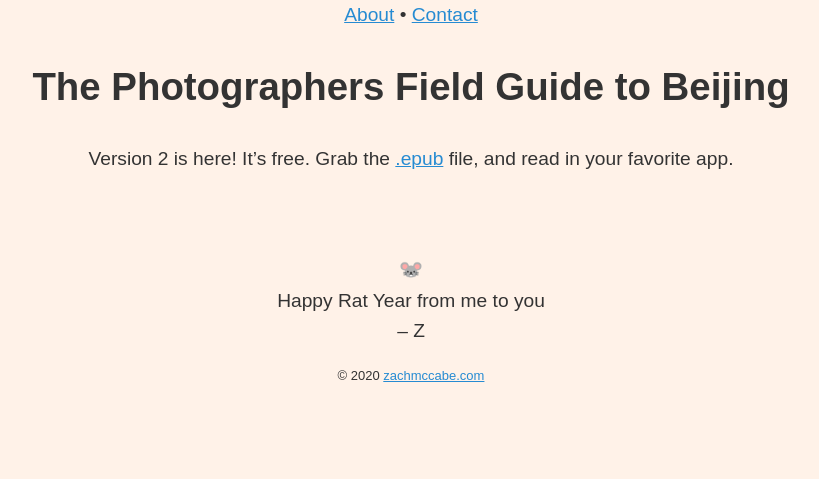
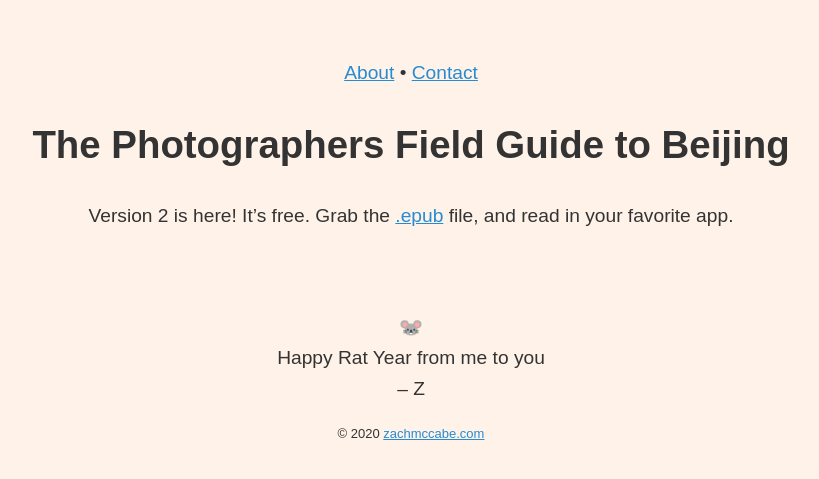
Before and after one commit to zachmccabe/beijing, a Jekyll site: the page docs/index.html, which Jekyll copies as it is, in a window 1280 px wide. Shown: the top 479 px of the page, without its empty margins (229-1048 px from the left). Built offline with Jekyll 4.4.1, drawn with Linux system fonts in a browser that asks for light colours.

Commit message:
Update index.html

```diff
--- a/docs/index.html
+++ b/docs/index.html
@@ -26,23 +26,26 @@ font: normal normal 1.3em/1.5 sans-serif;
 
 .wrap {
 margin: 0 auto;
-padding: 0 auto;
 text-align: center;
 }
 
 .24w {
-padding: 0 1em 0;
+padding: 0 1em;
 max-width: 24em;
-}
-
-a {
-color: #268bd2;
 }
 
 header, footer {
 text-align: center;
 }
 
+header {
+margin: 0 auto;
+padding-top: 3em;
+}
+
+a {
+color: #268bd2;
+}
 </style>
 </head>
 
```
